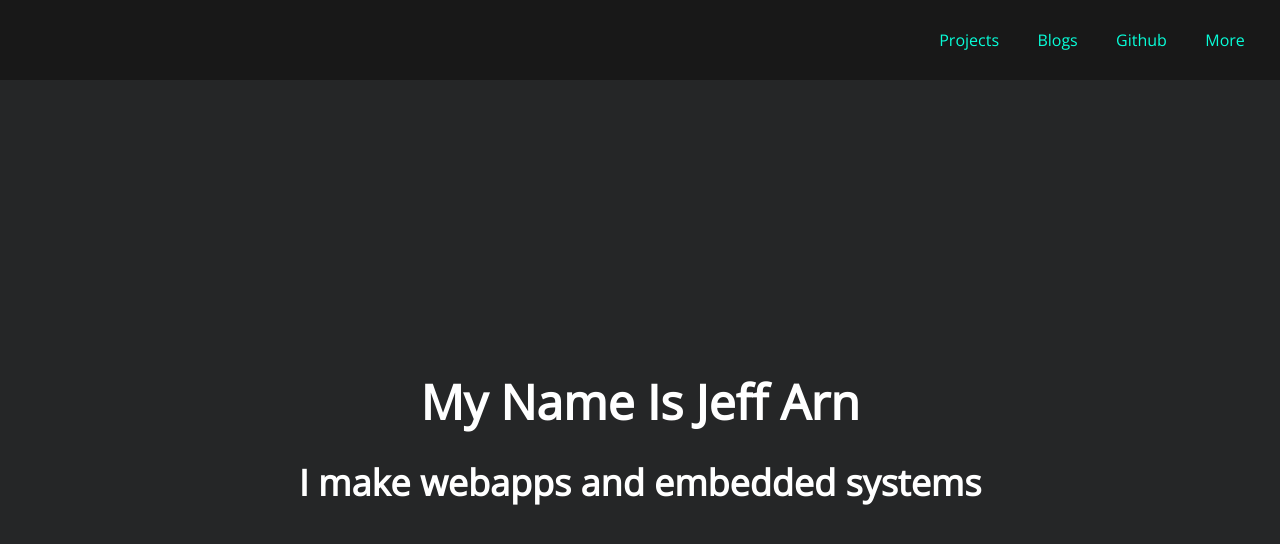
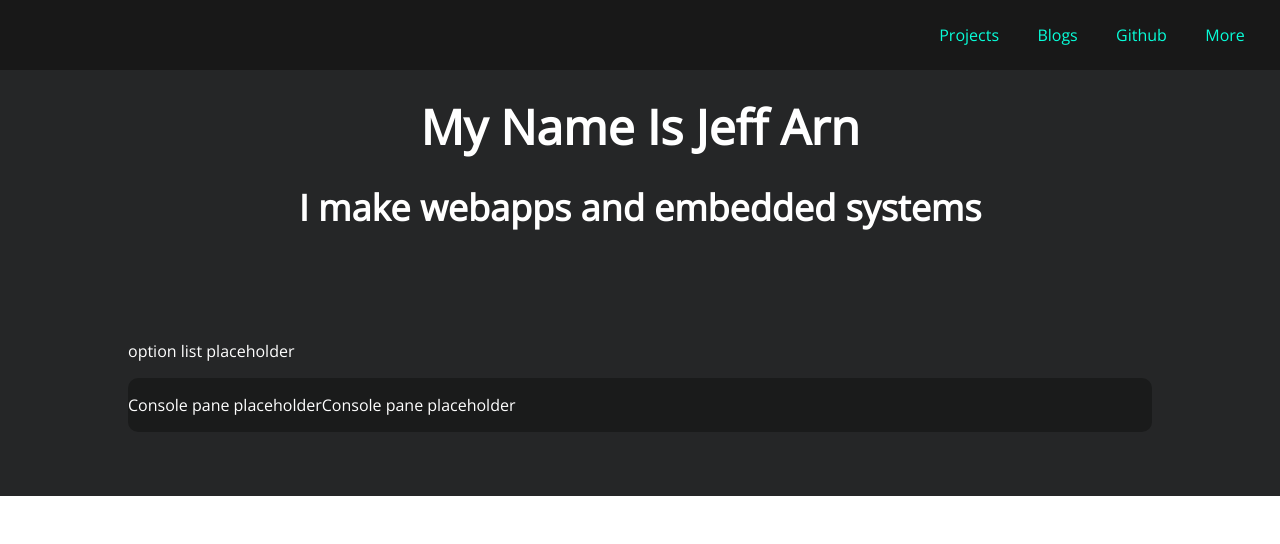
Before and after one commit to Repjarms/portfolio-site, a Vue app: page / in a window 1280 px wide. Shown: the top 544 px of the page. Built offline with nearby package versions, Linux system fonts and the light colour scheme.

Commit message:
add stub for ConsoleContainer component

```diff
--- a/src/components/ConsoleContainer.vue
+++ b/src/components/ConsoleContainer.vue
@@ -0,0 +1,32 @@
+<template>
+  <div class="console">
+    <p>option list placeholder</p>
+    <div class="console_window">
+      <p>Console pane placeholder</p>
+      <p>Console pane placeholder</p>
+    </div>
+  </div>
+</template>
+
+<script>
+export default {
+  name: 'console',
+}
+</script>
+
+<style scoped lang="scss">
+@import '../main.scss';
+
+.console {
+  flex: 0 1 80%;
+  margin: 5% 0;
+}
+
+.console_window {
+  background: rgba(0, 0, 0, 0.3);
+  border-radius: 10px;
+  display: flex;
+  flex-direction: row;
+  flex-wrap: nowrap;
+}
+</style>
--- a/src/components/Hero.vue
+++ b/src/components/Hero.vue
@@ -12,12 +12,18 @@
      <h1>My Name Is Jeff Arn</h1>
      <h2>I make webapps and embedded systems</h2>
    </div>
+   <Console />
   </div>
 </template>
 
 <script>
+import Console from './ConsoleContainer';
+
 export default {
   name: 'hero',
+  components: {
+    Console,
+  },
 };
 </script>
 
@@ -28,14 +34,14 @@ export default {
   display: flex;
   flex-direction: row;
   flex-wrap: wrap;
+  align-items: center;
+  justify-content: center;
   background: $gray-10;
   color: white;
-  height: 100vh;
 }
 
 .hero_header {
   flex: 0 1 100%;
-  height: 10%;
   background: $gray-20;
 
   display: flex;
```
